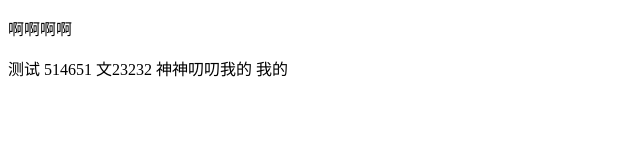
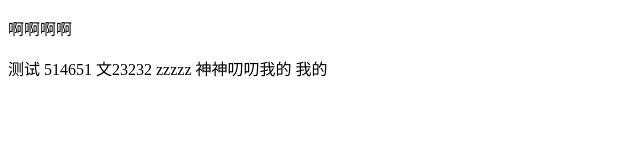
Before and after one commit to yunigongshang/yunigongshang, a plain HTML site: page index.html in a window 1280 px wide. Shown: the whole page, without its empty margins (0-640 px from the left). Drawn offline with Linux system fonts and the light colour scheme.

Commit message:
modified:   index.html

```diff
--- a/index.html
+++ b/index.html
@@ -11,6 +11,8 @@
         测试
 514651
 文23232
+
+zzzzz
         神神叨叨我的
         我的
     </div>
```
